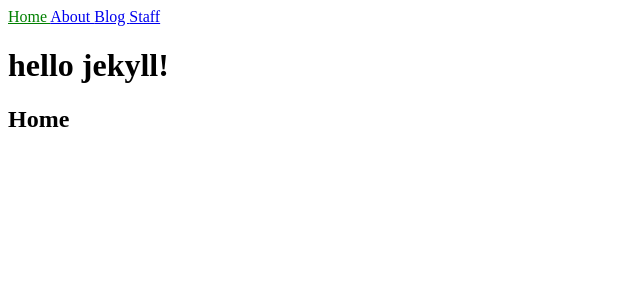
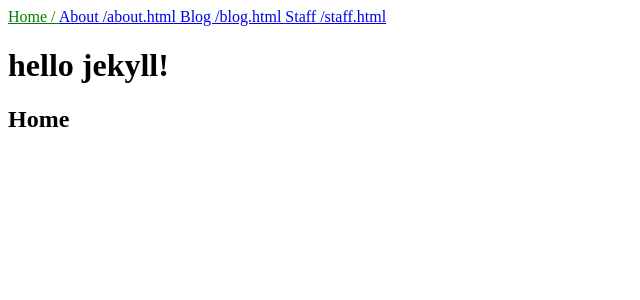
Before and after one commit to Northrain-cmd/Jekyll-Test, a Jekyll site: the page built from index.html, in a window 1280 px wide. Shown: the top 300 px of the page, without its empty margins (0-640 px from the left). Built offline with Jekyll 4.4.1, drawn with Linux system fonts in a browser that asks for light colours.

Commit message:
Fixed links

```diff
--- a/_includes/navigation.html
+++ b/_includes/navigation.html
@@ -1,7 +1,7 @@
 <nav>
   {% for item in site.data.navigation %}
-  <a href="{{ item.link | relative_url }}" {% if page.url == item.link  %} class="current" {% endif %}>
-    {{ item.name }}
+  <a href="{{ item.link | relative_url }}" {% if page.url == item.link | relative_url  %} class="current" {% endif %}>
+    {{ item.name }} {{ item.link }}
   </a>
   {% endfor %}
 </nav>
```
Also changed, not shown: 5 other files.
